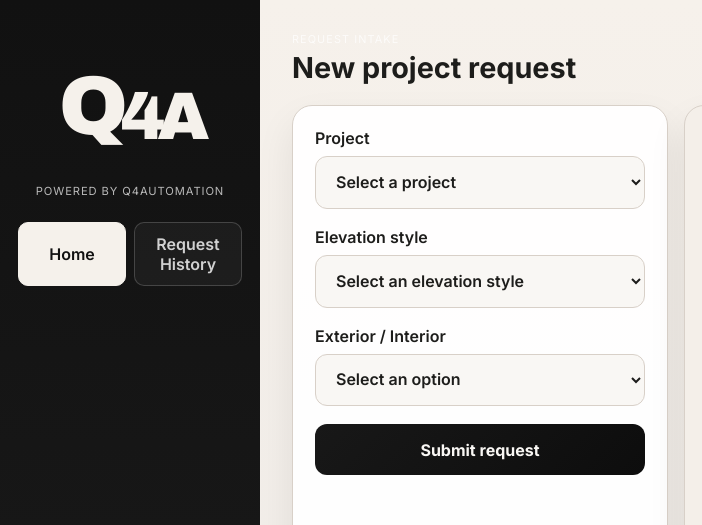
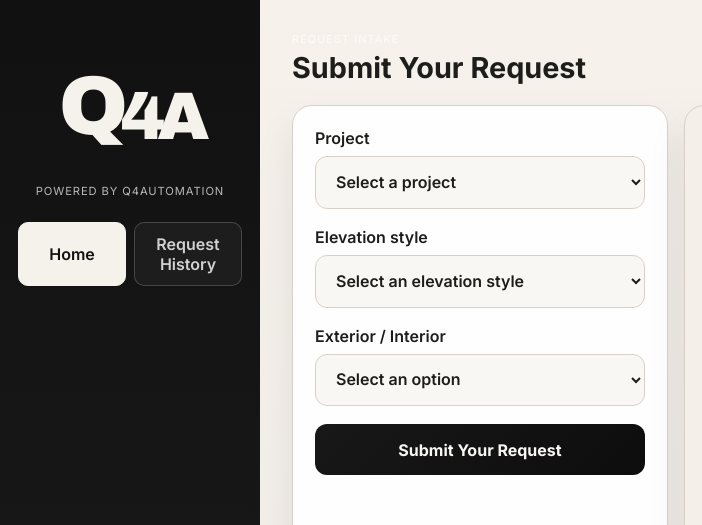
Before and after one commit to q4aaccount/QTO-WebRequestApp, a website: page docs/index.html in a window 1280 px wide. Shown: the top 525 px of the page, 0-702 px from the left. Drawn offline with Linux system fonts and the light colour scheme.

Commit message:
Update request header text and stack sidebar tabs vertically

```diff
--- a/docs/index.html
+++ b/docs/index.html
@@ -33,7 +33,7 @@
         <header class="topbar">
           <div>
             <p class="eyebrow">Request intake</p>
-            <h2>New project request</h2>
+            <h2>Submit Your Request</h2>
           </div>
         </header>
 
@@ -81,7 +81,7 @@
                     </label>
                   </div>
 
-                  <button type="submit" class="primary-button">Submit request</button>
+                  <button type="submit" class="primary-button">Submit Your Request</button>
                 </form>
 
                 <div id="form-message" class="message hidden" aria-live="polite"></div>
```
